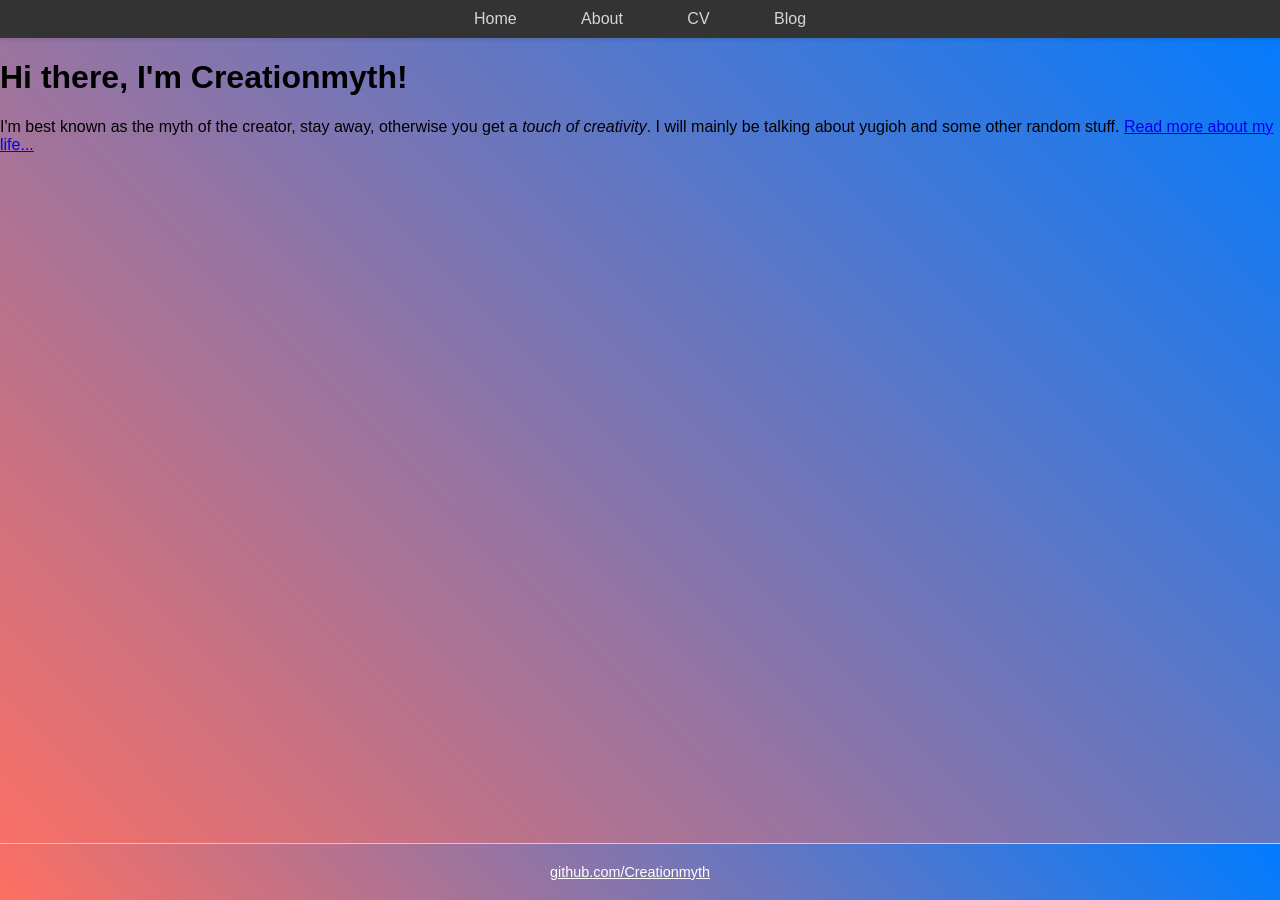
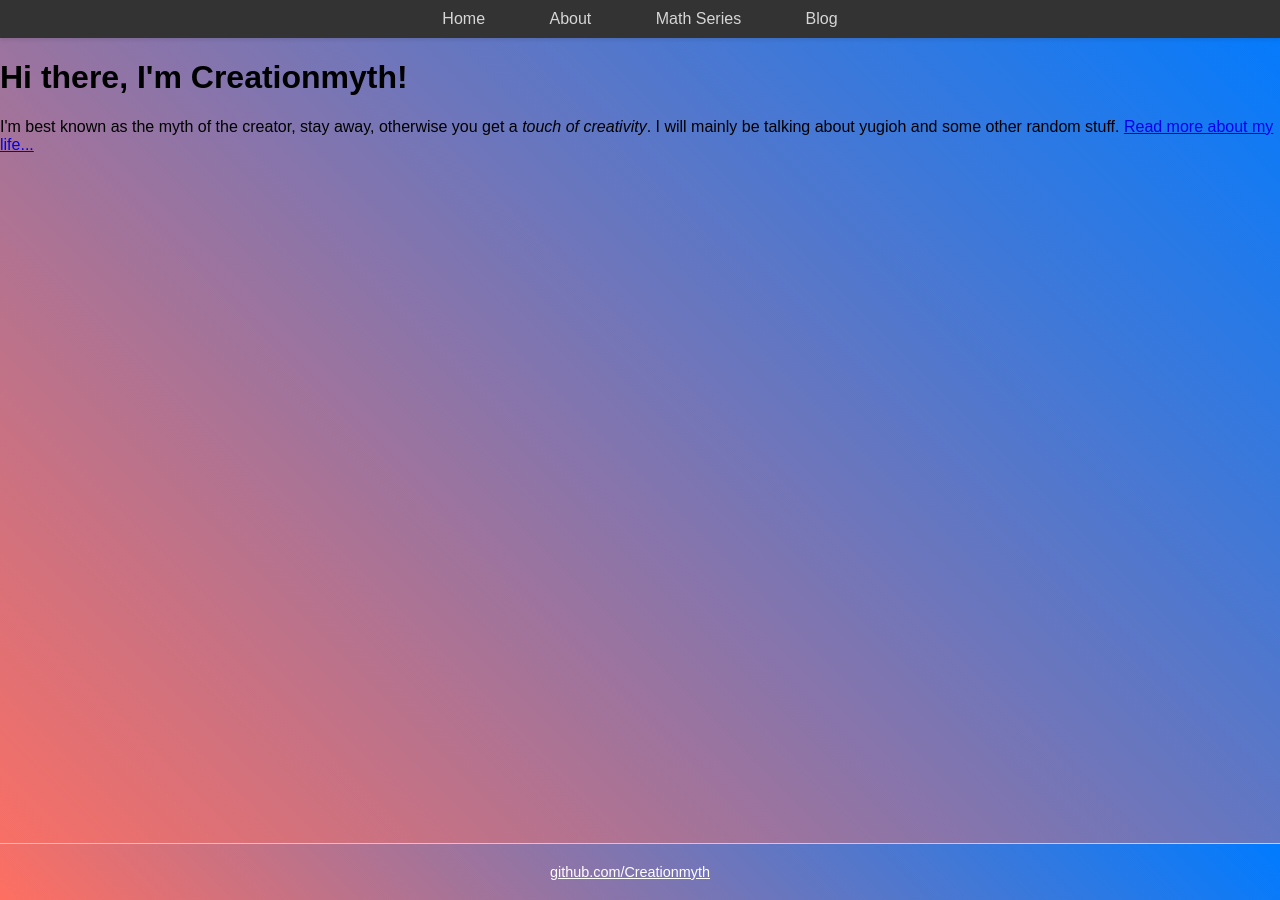
Before and after one commit to Creationmyth/Creationmyth.github.io, a Jekyll site: the page index.html, which Jekyll copies as it is, in a window 1280 px wide. Built offline with Jekyll 4.4.1, drawn with Linux system fonts in a browser that asks for light colours.

Commit message:
Change the nav bar to math series from CV

```diff
--- a/_layouts/default.html
+++ b/_layouts/default.html
@@ -12,7 +12,7 @@
                         <ul>
                                 <li><a href="/">Home</a></li>
                                 <li><a href="/about">About</a></li>
-                                <li><a href="/cv">CV</a></li>
+                                <li><a href="/MathSeries">Math Series</a></li>
                                 <li><a href="/blog">Blog</a></li>
                         </ul>
                         </nav>
--- a/about.html
+++ b/about.html
@@ -12,7 +12,7 @@
     <ul>
         <li><a href="index.html">Home</a></li>
         <li><a href="/">About</a></li>
-        <li><a href="/cv">CV</a></li>
+        <li><a href="/MathSeries">Math Series</a></li>
         <li><a href="/blog">Blog</a></li>
     </ul>
 </nav>
--- a/index.html
+++ b/index.html
@@ -13,7 +13,7 @@
         <ul>
                 <li><a href="/">Home</a></li>
                 <li><a href="/about">About</a></li>
-                <li><a href="/cv">CV</a></li>
+                <li><a href="/MathSeries">Math Series</a></li>
                 <li><a href="/blog">Blog</a></li>
         </ul>
 </nav>
```
